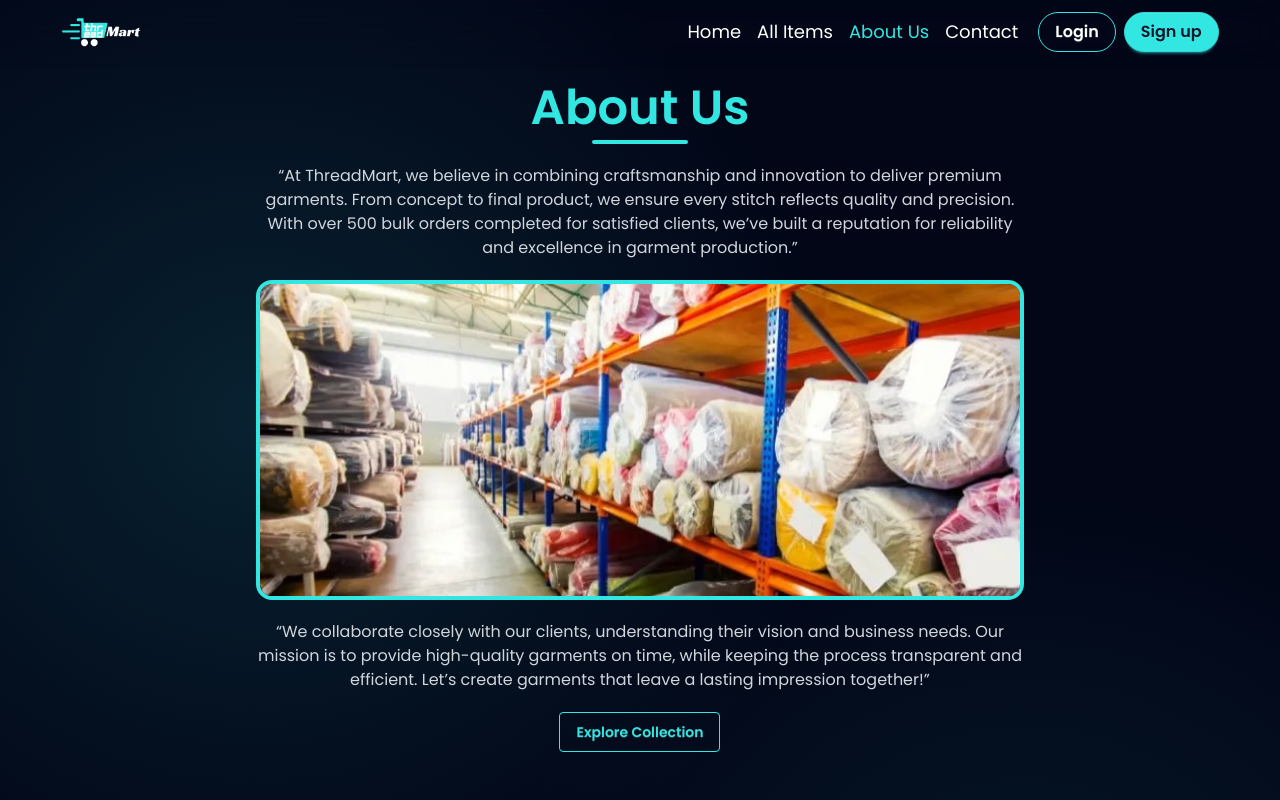
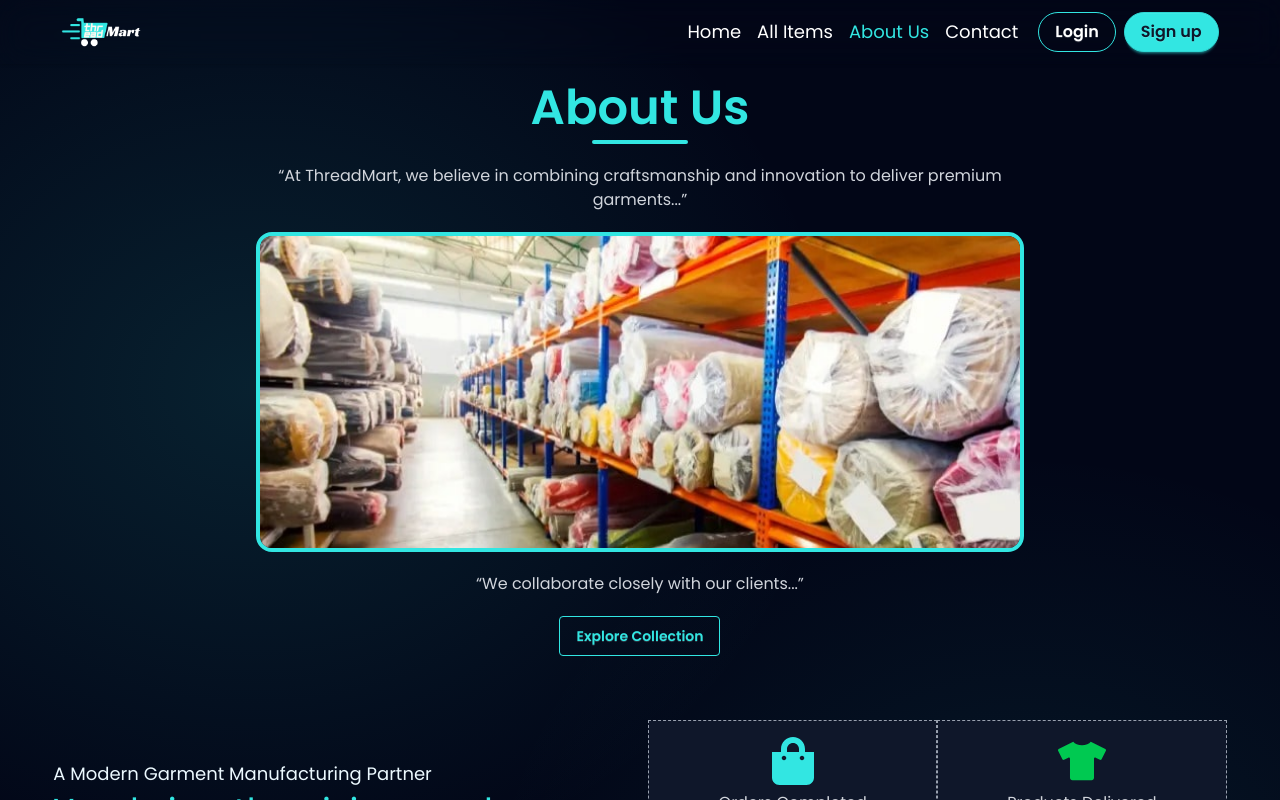
Before and after one commit to kamrulhasanPro/Thread-Mart, a React (Vite) app: page /about-us in a window 1280 px wide. Shown: the top 800 px of the page. Built offline with nearby package versions, Linux system fonts and the light colour scheme; no server answers.

Commit message:
some updated

```diff
--- a/src/Components/ProductCard/ProductCard.jsx
+++ b/src/Components/ProductCard/ProductCard.jsx
@@ -10,8 +10,8 @@ const ProductCard = ({ product, index }) => {
     <motion.div
       initial={{
         opacity: 0,
-        y: 40, // 👈 comes clearly from below
-        scale: 0.96, // 👈 subtle depth
+        y: 40,
+        scale: 0.96,
       }}
       whileInView={{
         opacity: 1,
@@ -20,12 +20,12 @@ const ProductCard = ({ product, index }) => {
       }}
       viewport={{
         once: true,
-        amount: 0.05, // 👈 25% visible before animation starts
+        amount: 0.05,
       }}
       transition={{
-        duration: 1, // smooth finish
-        ease: [0.22, 1, 0.36, 1], // buttery easing
-        delay: index * 0.2, // your perfect delay
+        duration: 1,
+        ease: [0.22, 1, 0.36, 1],
+        delay: index * 0.2,
       }}
       className="bg-[#0f172a]/50 hover:bg-[#111c35] backdrop-blur-md text-secondary-content hover:-translate-y-1 border-2 border-transparent hover:border-primary/20 duration-300 rounded-t-2xl   hover:shadow-[0_25px_60px_rgba(0,0,0,0.7),0_0_30px_rgba(50,230,226,0.35)] flex flex-col group
 "
@@ -42,10 +42,10 @@ const ProductCard = ({ product, index }) => {
       {/* text content */}
       <div className="p-4 flex flex-col grow">
         {/* name */}
-        <h3 className="text-lg font-semibold mb-2 grow ">{productName}</h3>
+        <h3 className="text-lg font-semibold mb-2 grow">{productName}</h3>
 
         {/* description */}
-        <p className="text-sm text-gray-400">{shortDescription}</p>
+        <p className="text-sm text-gray-400 grow">{shortDescription}</p>
 
         {/* price */}
         <p className="text-3xl mt-3">
--- a/src/Pages/AboutUs/AboutUs.jsx
+++ b/src/Pages/AboutUs/AboutUs.jsx
@@ -3,6 +3,32 @@ import HeadTitle from "../../Components/HeadTitle";
 import aboutImage from "../../assets/hero.jpg";
 import CountUp from "react-countup";
 import { FaShoppingBag, FaTshirt, FaSmileBeam, FaAward } from "react-icons/fa";
+import { motion } from "framer-motion";
+const fadeUp = {
+  hidden: {
+    opacity: 0,
+    y: 40,
+    scale: 0.97,
+  },
+  show: {
+    opacity: 1,
+    y: 0,
+    scale: 1,
+    transition: {
+      duration: 0.9,
+      ease: [0.22, 1, 0.36, 1],
+    },
+  },
+};
+
+const staggerContainer = {
+  hidden: {},
+  show: {
+    transition: {
+      staggerChildren: 0.18,
+    },
+  },
+};
 
 const AboutUs = () => {
   const stats = [
@@ -37,40 +63,60 @@ const AboutUs = () => {
 
   return (
     <section>
-            <title>ThreadMart | About Us</title>
+      <title>ThreadMart | About Us</title>
       <HeadTitle className={"!mt-0 !mb-5"}>About Us</HeadTitle>
-      <div className="flex flex-col items-center justify-center text-gray-300 text-center gap-5 max-w-3xl mx-auto">
-        <p className=" ">
+      <motion.div
+        variants={staggerContainer}
+        initial="hidden"
+        whileInView="show"
+        viewport={{ once: true, amount: 0.25 }}
+        className="flex flex-col items-center justify-center
+    text-gray-300 text-center gap-5 max-w-3xl mx-auto"
+      >
+        <motion.p variants={fadeUp}>
           “At ThreadMart, we believe in combining craftsmanship and innovation
-          to deliver premium garments. From concept to final product, we ensure
-          every stitch reflects quality and precision. With over 500 bulk orders
-          completed for satisfied clients, we’ve built a reputation for
-          reliability and excellence in garment production.”
-        </p>
-        <img
+          to deliver premium garments...”
+        </motion.p>
+
+        <motion.img
+          variants={fadeUp}
           src={aboutImage}
           alt=""
-          className="w-full object-cover rounded-2xl border-primary border-4 h-80"
+          className="w-full object-cover rounded-2xl
+      border-primary border-4 h-80"
         />
-        <p>
-          “We collaborate closely with our clients, understanding their vision
-          and business needs. Our mission is to provide high-quality garments on
-          time, while keeping the process transparent and efficient. Let’s
-          create garments that leave a lasting impression together!”
-        </p>
 
-        <button className="btn btn-primary btn-outline">
+        <motion.p variants={fadeUp}>
+          “We collaborate closely with our clients...”
+        </motion.p>
+
+        <motion.button
+          variants={fadeUp}
+          className="btn btn-primary btn-outline"
+        >
           Explore Collection
-        </button>
-      </div>
+        </motion.button>
+      </motion.div>
 
       {/* countup */}
-      <div className="flex flex-col sm:flex-row gap-4 items-center mt-16">
+      <motion.div
+        variants={fadeUp}
+        initial="hidden"
+        whileInView="show"
+        viewport={{ once: true, amount: 0.25 }}
+        className="flex flex-col sm:flex-row gap-4 items-center mt-16"
+      >
         <div className="flex-1 ">
           <p className="text-lg">A Modern Garment Manufacturing Partner</p>
-          <h2 className="text-xl md:text-4xl text-primary mb-4 mt-1">
+          <motion.h2
+            initial={{ opacity: 0, y: 20 }}
+            whileInView={{ opacity: 1, y: 0 }}
+            viewport={{ once: true }}
+            transition={{ delay: 0.2, duration: 0.8 }}
+            className="text-xl md:text-4xl text-primary mb-4 mt-1"
+          >
             You bring the vision, and we craft it with precision.
-          </h2>
+          </motion.h2>
           <p className="text-sm text-gray-400">
             We are a trusted garment manufacturing and export company delivering
             high-quality apparel to global brands. From fabric sourcing to final
@@ -102,7 +148,7 @@ const AboutUs = () => {
             </div>
           ))}
         </div>
-      </div>
+      </motion.div>
     </section>
   );
 };
--- a/src/Pages/AllProducts/AllProducts.jsx
+++ b/src/Pages/AllProducts/AllProducts.jsx
@@ -27,7 +27,7 @@ const AllProducts = () => {
       {isLoading ? (
         <Loading />
       ) : (
-        <div className="grid grid-cols-1 sm:grid-cols-2 md:grid-cols-4 gap-4">
+        <div className="grid grid-cols-1 sm:grid-cols-3 md:grid-cols-4 gap-4">
           {products.map((product, i) => (
             <ProductCard key={product._id} product={product} index={i} />
           ))}
--- a/src/Pages/Contact/Contact.jsx
+++ b/src/Pages/Contact/Contact.jsx
@@ -1,4 +1,5 @@
 import HeadTitle from "../../Components/HeadTitle";
+import { motion } from "framer-motion";
 import { FiMail, FiPhone } from "react-icons/fi";
 import {
   FaLinkedinIn,
@@ -90,7 +91,31 @@ const Contact = () => {
       icon: <FaWhatsapp className="text-[#32e6e2]" size={28} />,
     },
   ];
+  const fadeUp = {
+    hidden: {
+      opacity: 0,
+      y: 40,
+      scale: 0.97,
+    },
+    show: {
+      opacity: 1,
+      y: 0,
+      scale: 1,
+      transition: {
+        duration: 0.9,
+        ease: [0.22, 1, 0.36, 1],
+      },
+    },
+  };
 
+  const stagger = {
+  hidden: {},
+  show: {
+    transition: {
+      staggerChildren: 0.15,
+    },
+  },
+};
   const inputBox = `w-full border px-4 py-3 rounded-md outline-none border-primary/20 focus:border-primary transition-all`;
   return (
     <section>
@@ -98,69 +123,99 @@ const Contact = () => {
 
       <HeadTitle className={"!mt-0"}>Contact Us</HeadTitle>
 
-      <div className="flex flex-col-reverse sm:flex-row gap-10">
-        <div className="">
-          <h4 className="text-primary font-semibold text-xl">Let's Connect</h4>
+      <motion.div
+  variants={stagger}
+      initial="hidden"
+        whileInView="show"
+        className="flex flex-col-reverse sm:flex-row gap-10">
+        <motion.div variants={fadeUp}>
+  <h4 className="text-primary font-semibold text-xl">
+    Let's Connect
+  </h4>
+
   <p className="text-gray-400 leading-relaxed">
     Whether you are sourcing garments, exploring a partnership, or need
     support — our team is ready to assist you with quick and
     professional communication.
   </p>
 
-          <div>
+  {/* Contact info cards */}
+  <motion.div
+    variants={stagger}
+    className="mt-4"
+  >
     {contactInfo.map((item) => (
-              <div className="bg-primary/10 p-4 rounded-2xl mt-2 flex  gap-3 items-center hover:scale-105 duration-300 hover:shadow-lg shadow-primary/20">
+      <motion.div
+        key={item.id}
+        variants={fadeUp}
+        className="bg-primary/10 p-4 rounded-2xl mt-2
+          flex gap-3 items-center
+          hover:scale-105 duration-300
+          hover:shadow-lg shadow-primary/20"
+      >
         <p>{item.icon}</p>
         <div>
           <p className="text-sm text-gray-400">{item.label}</p>
           <p>{item.value}</p>
         </div>
-              </div>
+      </motion.div>
     ))}
-          </div>
+  </motion.div>
 
-          <div className="mt-6">
+  {/* Social links */}
+  <motion.div
+    variants={fadeUp}
+    className="mt-6"
+  >
     <h3 className="text-lg font-semibold text-[#32e6e2] mb-4">
       Connect With Me
     </h3>
 
     <div className="flex items-center gap-4 flex-wrap">
       {socialLinks.map((item) => (
-                <a
+        <motion.a
+          key={item.id}
           href={item.link}
-                  key={item.id}
-                  className="hover:scale-105 duration-300"
+          whileHover={{ scale: 1.1 }}
+          className="duration-300"
         >
           {item.icon}
-                </a>
+        </motion.a>
       ))}
     </div>
-          </div>
-        </div>
+  </motion.div>
+</motion.div>
+
 
         {/* RIGHT FORM SECTION */}
-        <div className="bg-primary/10 p-8 shadow-md border rounded-lg border-primary/50 text-white">
-          <h3 className="text-xl font-semibold mb-6">Send a Message</h3>
+        <motion.div
+  variants={fadeUp}
+  transition={{ delay: 0.15 }}
+  className="bg-primary/10 p-8 shadow-md
+    border rounded-lg border-primary/50 text-white"
+>
+  <h3 className="text-xl font-semibold mb-6">
+    Send a Message
+  </h3>
 
   <form className="space-y-4">
     <input type="text" placeholder="Your Name" className={inputBox} />
-
     <input type="email" placeholder="Your Email" className={inputBox} />
-
     <input type="text" placeholder="Subject" className={inputBox} />
 
     <textarea
       placeholder="Your Message"
       rows="5"
       className={inputBox}
-            ></textarea>
+    />
 
     <button type="submit" className="btn btn-primary w-full">
       Send Message
     </button>
   </form>
-        </div>
-      </div>
+</motion.div>
+
+      </motion.div>
     </section>
   );
 };
```
Lines whose indentation alone changed are shown as unchanged.
